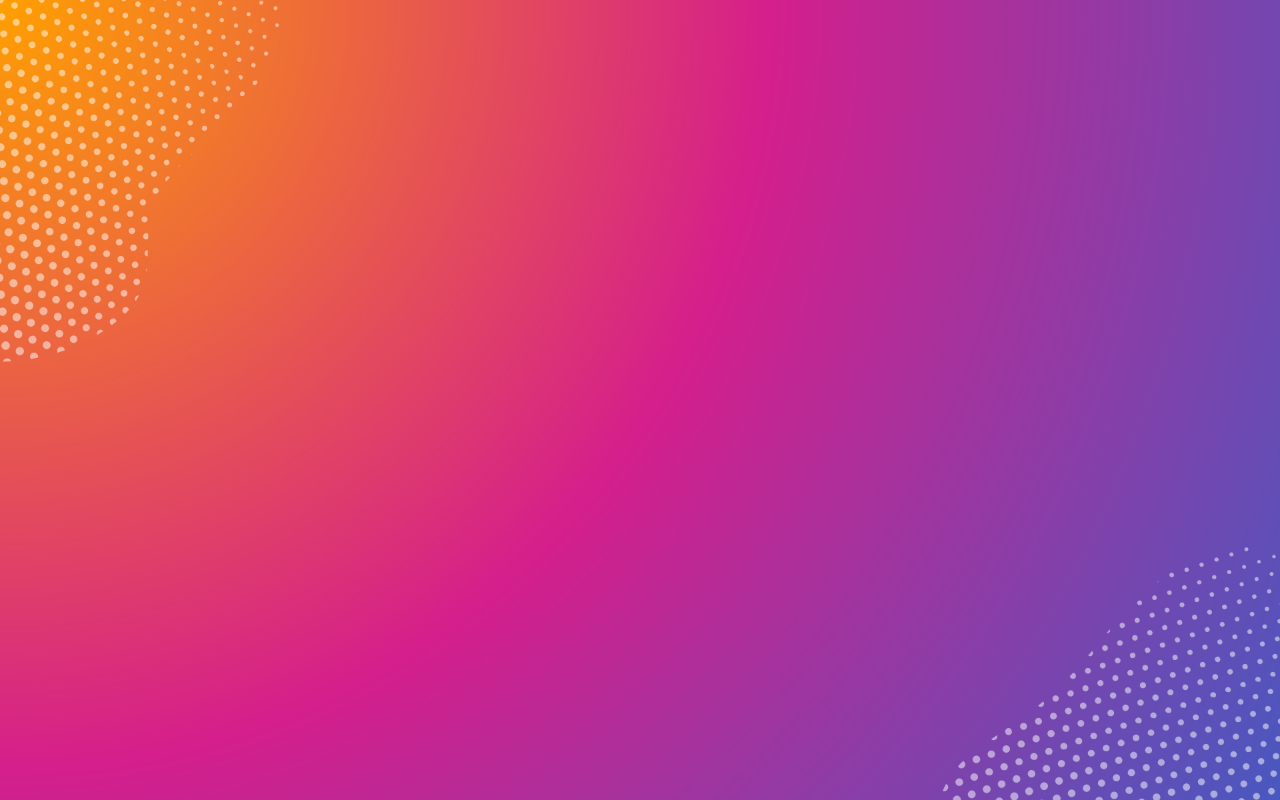
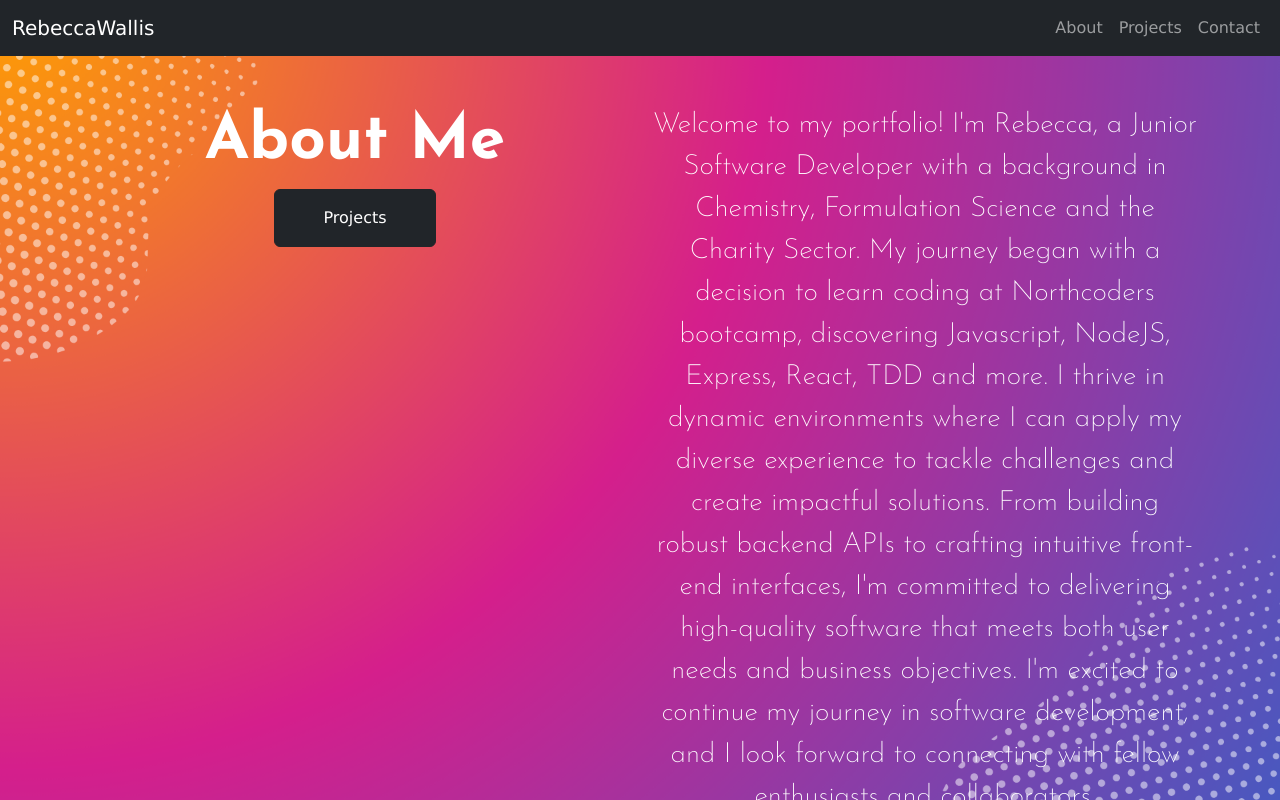
Before and after one commit to bex9119/portfolio, a React (Vite) app: page /About in a window 1280 px wide. Before the commit this address had no page. Built offline with nearby package versions, Linux system fonts and the light colour scheme.

Commit message:
add about me page, link to homepage

```diff
--- a/src/App.css
+++ b/src/App.css
@@ -1,8 +1,9 @@
 #root {
   text-align: center;
-  font-family: 'Lucida Sans', 'Lucida Sans Regular', 'Lucida Grande', 'Lucida Sans Unicode', Geneva, Verdana, sans-serif;
+  font-family: "Lucida Sans", "Lucida Sans Regular", "Lucida Grande",
+    "Lucida Sans Unicode", Geneva, Verdana, sans-serif;
   color: white;
-  background-image: url('./assets/bg3.png');
+  background-image: url("./assets/bg3.png");
   background-size: cover;
   width: 100%;
   height: 100vh;
@@ -27,10 +28,28 @@
   padding-bottom: 3rem;
 }
 
+.josefin-sans-h3 {
+  font-family: "Josefin Sans", sans-serif;
+  font-optical-sizing: auto;
+  font-weight: 700;
+  font-style: normal;
+  font-size: 3rem;
+  padding-top: 2rem;
+}
+.josefin-sans-article {
+  font-family: "Josefin Sans", sans-serif;
+  font-optical-sizing: auto;
+  font-weight: 200;
+  font-style: normal;
+  font-size: 1.5rem;
+  padding-top: 1rem;
+  padding-bottom: 2rem;
+}
+
 section {
   height: 50%;
   position: absolute;
-    top:0;
+  top: 0;
   bottom: 0;
   left: 0;
   right: 0;
@@ -44,15 +63,30 @@ a {
 
 @media screen and (min-width: 601px) {
   .josefin-sans-h1 {
-    font-size: 10rem
+    font-size: 10rem;
   }
   #card-height {
-    height: 40rem
+    height: 40rem;
+  }
+  .josefin-sans-h2 {
+    font-size: 3.5rem;
+  }
+  .josefin-sans-h3 {
+    font-size: 4rem;
+    padding-top: 3rem;
+  }
+  .josefin-sans-article {
+    font-size: 1.75rem;
+    padding-top: 3rem;
+    padding-bottom: 2rem;
+  }
+  .projects-button-bottom {
+    display: none;
   }
 }
 
-@media screen and (min-width: 601px) {
-  .josefin-sans-h2 {
-    font-size: 3.5rem;
+@media screen and (max-width: 600px) {
+  .projects-button-top {
+    display: none;
   }
 }
--- a/src/App.jsx
+++ b/src/App.jsx
@@ -3,6 +3,7 @@ import Home from './Components/Home';
 import { Route, Routes } from 'react-router-dom';
 import ProjectHome from './Components/ProjectHome';
 import Contact from './Components/Contact';
+import About from './Components/About';
 
 function App() {
 
@@ -10,7 +11,8 @@ function App() {
     <Routes>
       <Route path="/" element={<Home />} />
       <Route path="/Projects" element={<ProjectHome />} />
-      <Route path='/Contact' element={<Contact/>} />
+      <Route path='/Contact' element={<Contact />} />
+      <Route path='/About' element={<About />} />
     </Routes>
   );
 }
--- /dev/null
+++ b/src/Components/About.jsx
@@ -0,0 +1,54 @@
+import { Button, Col, Container, Row } from "react-bootstrap";
+import TopBar from "./TopBar";
+import { Link } from "react-router-dom";
+
+const About = () => {
+  return (
+    <>
+      <TopBar />
+      <Container>
+        <Row xs={1} lg={2}>
+          <Col style={{ alignItems: "center" }}>
+            <h3 className="josefin-sans-h3">About Me</h3>
+            <Button
+              as={Link}
+              to="/Projects"
+              variant="dark"
+              style={{ padding: "1rem", paddingInline: "3rem" }}
+              className="projects-button-top"
+            >
+              Projects
+            </Button>
+          </Col>
+          <Col>
+            <article className="josefin-sans-article">
+              Welcome to my portfolio! I'm Rebecca, a Junior Software Developer
+              with a background in Chemistry, Formulation Science and the
+              Charity Sector. My journey began with a decision to learn coding
+              at Northcoders bootcamp, discovering Javascript, NodeJS, Express,
+              React, TDD and more. I thrive in dynamic environments where I can
+              apply my diverse experience to tackle challenges and create
+              impactful solutions. From building robust backend APIs to crafting
+              intuitive front-end interfaces, I'm committed to delivering
+              high-quality software that meets both user needs and business
+              objectives. I'm excited to continue my journey in software
+              development, and I look forward to connecting with fellow
+              enthusiasts and collaborators.
+            </article>
+          </Col>
+        </Row>
+      </Container>
+      <Button
+        as={Link}
+        to="/Projects"
+        variant="dark"
+        style={{ padding: "1rem", paddingInline: "3rem" }}
+        className="projects-button-bottom"
+      >
+        Projects
+      </Button>
+    </>
+  );
+};
+
+export default About;
--- a/src/Components/Home.jsx
+++ b/src/Components/Home.jsx
@@ -1,4 +1,4 @@
-import { Button} from "react-bootstrap"
+import { Button, ButtonGroup, ButtonToolbar} from "react-bootstrap"
 import TopBar from "./TopBar";
 import { Link } from "react-router-dom";
 
@@ -10,14 +10,25 @@ const Home = () => {
         <TopBar />
         <h1 className="josefin-sans-h1">Rebecca Wallis</h1>
         <h2 className="josefin-sans-h2">Junior Software Developer</h2>
+        <ButtonGroup >
           <Button
             as={Link}
-          to='/Projects'
+            to="/Projects"
+            variant="dark"
+            style={{ padding: "1rem", paddingInline: "3rem" }}
+            className="me-3"
+          >
+            Projects
+          </Button>
+          <Button
+            as={Link}
+            to="/About"
             variant="dark"
             style={{ padding: "1rem", paddingInline: "3rem" }}
           >
-          Projects
+            About Me
           </Button>
+        </ButtonGroup>
       </>
     );
 }
--- a/src/Components/TopBar.jsx
+++ b/src/Components/TopBar.jsx
@@ -4,9 +4,9 @@ const TopBar = () => {
     return (
       <Navbar bg="dark" data-bs-theme="dark">
         <Container fluid>
-          <Navbar.Brand>RebeccaWallis</Navbar.Brand>
+          <Navbar.Brand href="/">RebeccaWallis</Navbar.Brand>
           <Nav>
-            <Nav.Link href="/">Home</Nav.Link>
+            <Nav.Link href="/About">About</Nav.Link>
             <Nav.Link href="/Projects">Projects</Nav.Link>
             <Nav.Link href="/Contact">Contact</Nav.Link>
           </Nav>
```
Lines whose indentation alone changed are shown as unchanged.
